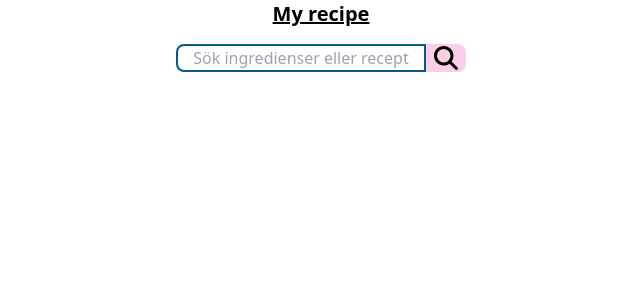
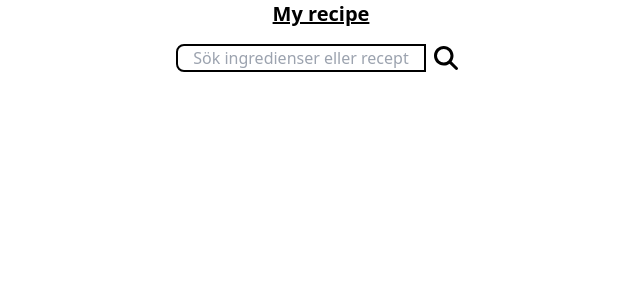
Before and after one commit to chas-academy/u06-fullstack-recipe-app-MatildaAK, an Angular app in the folder Recipe-frontend/: page / in a window 1280 px wide. Shown: the top 300 px of the page, without its empty margins (319-959 px from the left). Built offline with nearby package versions, Linux system fonts and the light colour scheme.

Commit message:
added color

```diff
--- a/Recipe-frontend/tailwind.config.js
+++ b/Recipe-frontend/tailwind.config.js
@@ -5,6 +5,19 @@ module.exports = {
   ],
   theme: {
     extend: {},
+    colors:{
+      '50': '#f0fdf4',
+      '100': '#dcfce7',
+      '200': '#bbf7d0',
+      'cardbg': '#86efac',
+      'buttonbg': '#4ade80',
+      '500': '#22c55e',
+      '600': '#16a34a',
+      '700': '#15803d',
+      '800': '#166534',
+      '900': '#14532d',
+      '950': '#052e16',
+    },
   },
   plugins: [],
 }
```
